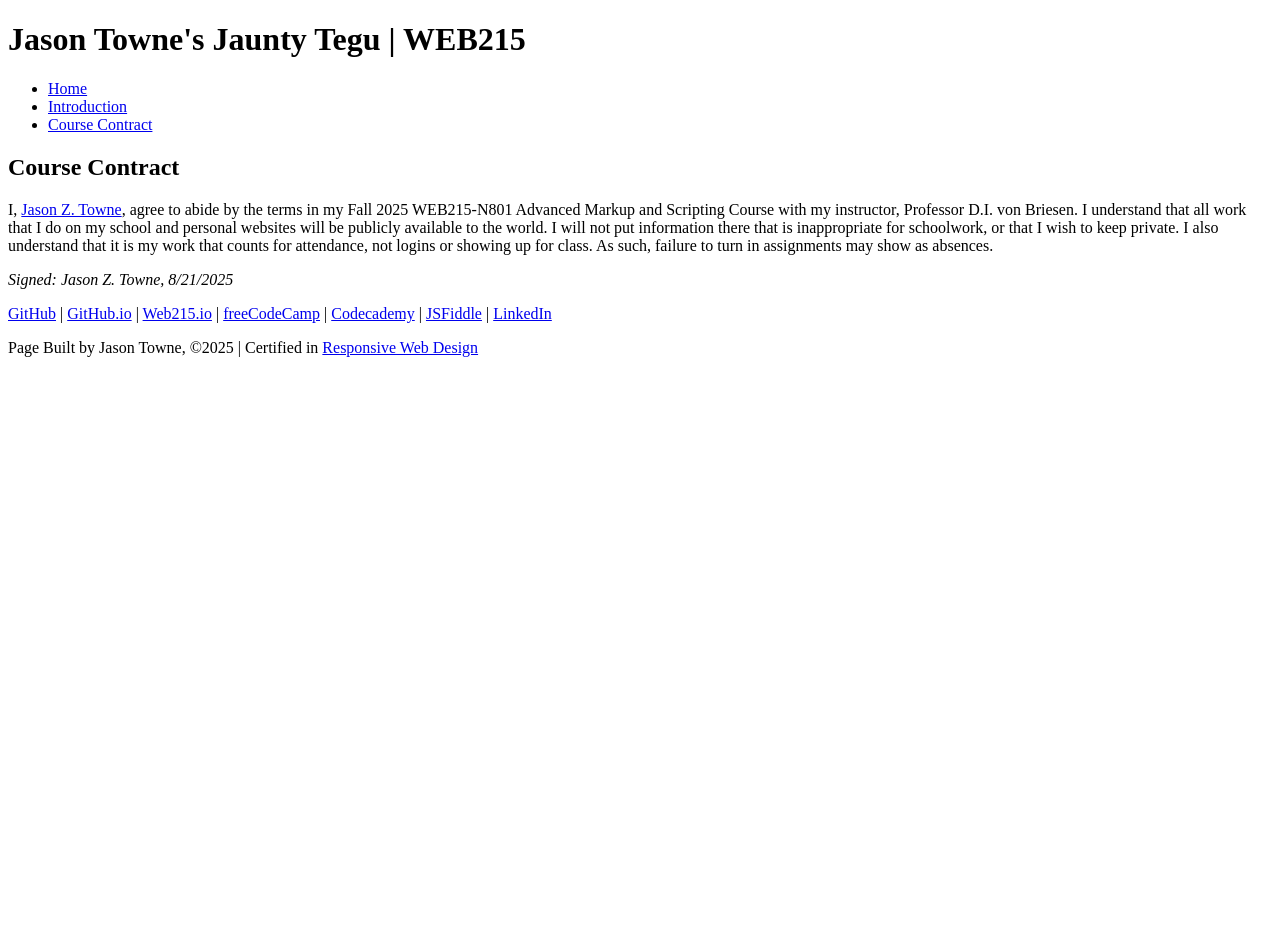
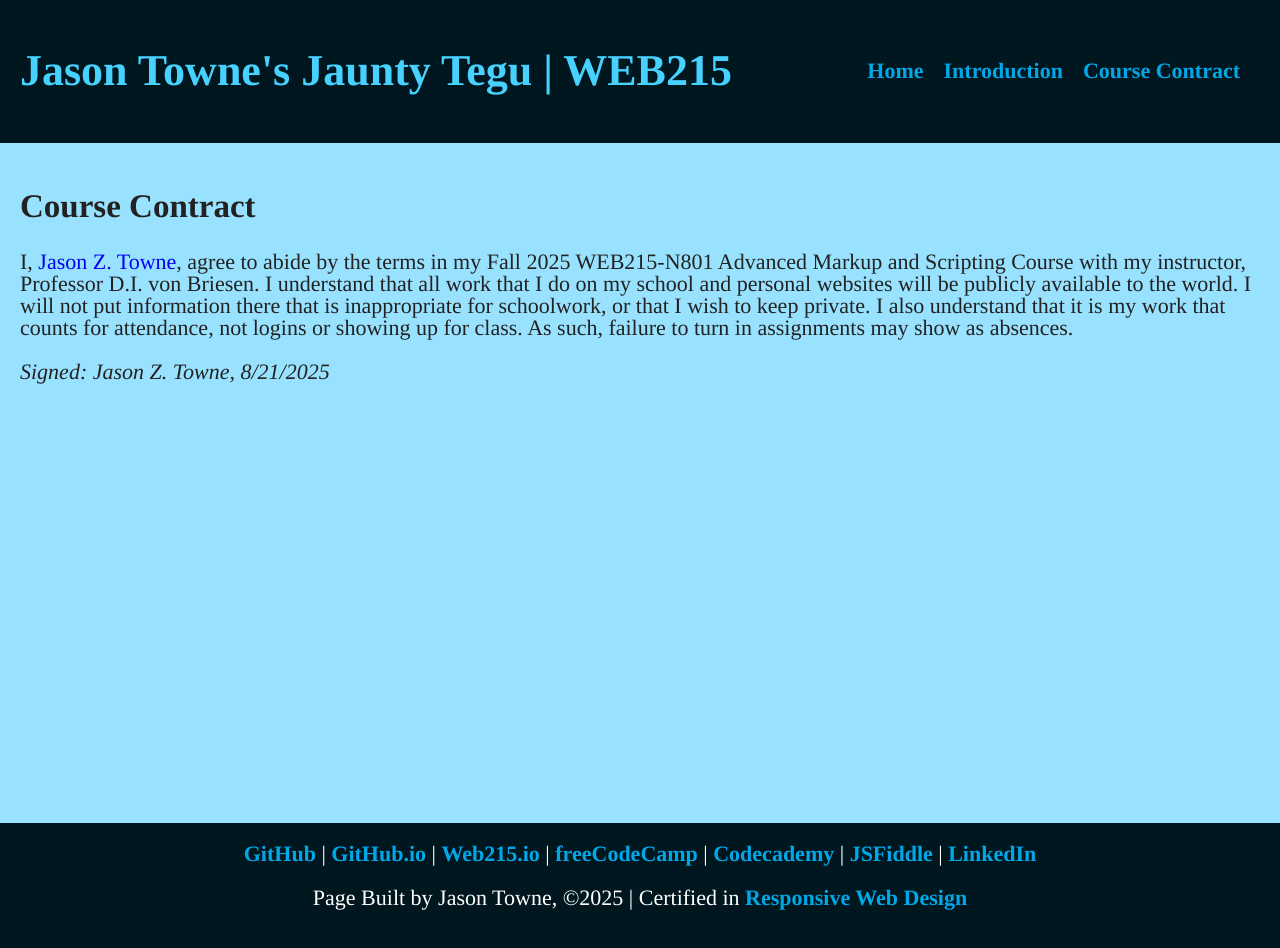
Before and after one commit to jtowne01/WEB215, a plain HTML site: page contract.html in a window 1280 px wide. Before the commit the page ends 800 px from the top, so only its background shows below. Drawn offline with Linux system fonts and the light colour scheme; a web font is replaced by a local one.

Commit message:
Update contract.html

```diff
--- a/contract.html
+++ b/contract.html
@@ -4,7 +4,7 @@
   <meta charset="UTF-8">
   <meta name="viewport" content="width=device-width, initial-scale=1.0">
   <title>Jason Towne's Jaunty Tegu | WEB215</title>
-  <link rel="stylesheet" href="styles/styles.css">
+  <link rel="stylesheet" href="styles/default.css">
   <script src="https://lint.page/kit/67ff88.js" crossorigin="anonymous"></script>
   <link rel="icon" type="favicon/png" href="images/favicon.ico">
   <link rel="preconnect" href="https://fonts.googleapis.com">
```
